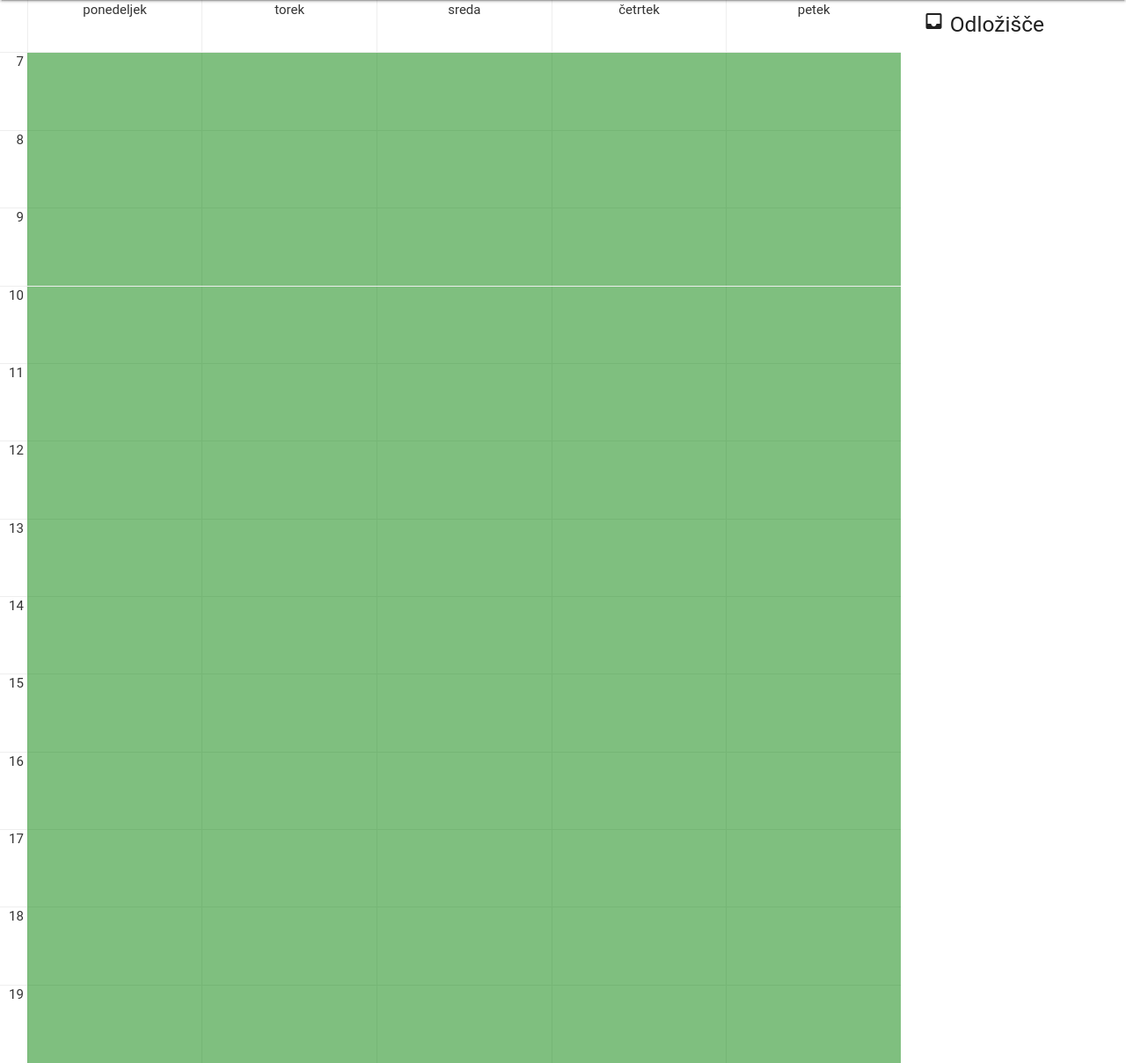
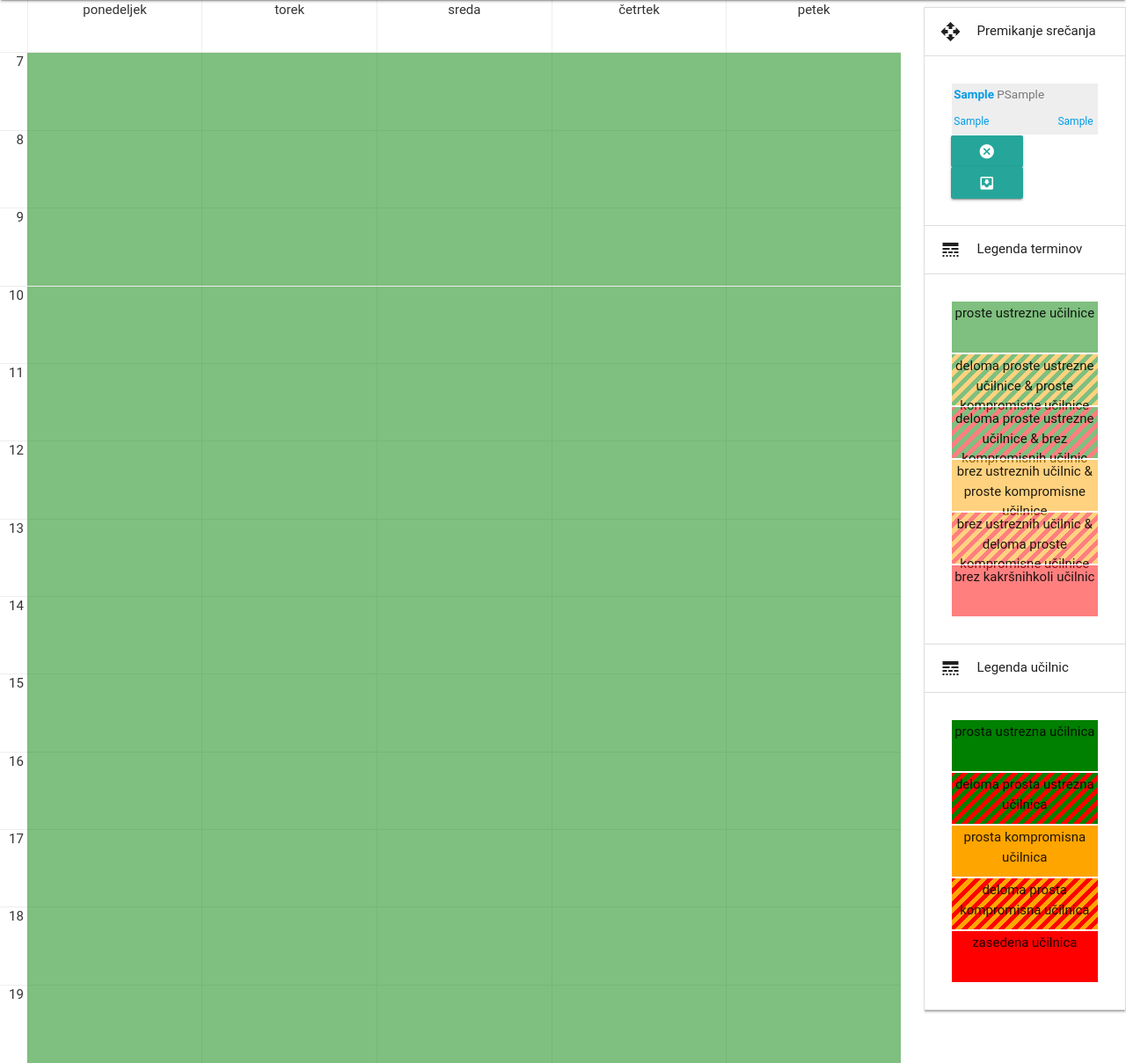
Before and after one commit to ul-fmf/urnik, a Django app: page /srecanje/1/premakni/ in a window 1280 px wide. Shown: the part 64-1273 px from the top of the page at 88% size. Run offline with Django 3.2, Linux system fonts and the light colour scheme; a user stored in the database is signed in; tables that the repository leaves empty hold one stand-in row (values such as "Sample post"); some libraries are stand-ins or nearby versions; some web fonts are replaced.

Commit message:
Izboljšave uporabniškega vmesnika

```diff
--- a/urnik/models.py
+++ b/urnik/models.py
@@ -111,12 +111,10 @@ class SrecanjeQuerySet(models.QuerySet):
     def prekrivanja(self):
         prekrivanja_ucilnic = defaultdict(set)
         prekrivanja_oseb = defaultdict(set)
-        prekrivanja_letnikov = defaultdict(set)
         srecanja = self.neodlozena().select_related(
             'ucilnica',
             'ucitelj'
         ).prefetch_related(
-            'predmet__letniki',
             'predmet__slusatelji'
         )
         for srecanje in srecanja:
@@ -125,18 +123,15 @@ class SrecanjeQuerySet(models.QuerySet):
                 for slusatelj in srecanje.predmet.slusatelji.all():
                     prekrivanja_oseb[(slusatelj, srecanje.dan, ura)].add(srecanje)
                 prekrivanja_ucilnic[(srecanje.ucilnica, srecanje.dan, ura)].add(srecanje)
-                for letnik in srecanje.predmet.letniki.all():
-                    prekrivanja_letnikov[(letnik, srecanje.dan, ura)].add(srecanje)
         prekrivanja_po_tipih = {
             'Prekrivanja učilnic': prekrivanja_ucilnic,
             'Prekrivanja oseb': prekrivanja_oseb,
-            'Prekrivanja letnikov': prekrivanja_letnikov,
         }
         return {
             opis_tipa: {
                 prekrivanje: srecanja
                 for prekrivanje, srecanja in prekrivanja_tipa.items()
-                if len(srecanja) > 1
+                if len(srecanja) > 1 and str(prekrivanje[0]).strip() != 'X'
             }
             for opis_tipa, prekrivanja_tipa in prekrivanja_po_tipih.items()
         }
@@ -203,8 +198,6 @@ class Termin:
             self.zasedenost = 'prosto'
         elif deloma_prave and proste_alternative:
             self.zasedenost = 'proste_le_alternative'
-        elif deloma_prave and deloma_alternative:
-            self.zasedenost = 'vse_mogoce'
         elif deloma_prave:
             self.zasedenost = 'deloma'
         elif proste_alternative:
--- a/urnik/static/stil.css
+++ b/urnik/static/stil.css
@@ -84,7 +84,6 @@ body {
 #informacije .srecanje {
     position: relative;
     height: 4em;
-    margin-right: 1em;
 }
 a.skrita {
     color: #777;
@@ -109,6 +108,9 @@ a.skrita {
 .termin:hover {
     /*opacity: 0.8;*/
 }
+.legenda {
+    text-align: center;
+}
 .termin button {
     border-style: none;
     width: 100%;
@@ -118,16 +120,16 @@ a.skrita {
     font-size: 0.9em;
     font-weight: bold;
 }
-.termin.zaseden {
+.zaseden {
     background: rgba(255, 0, 0, 0.5);
 }
-.termin.prosto {
+.prosto {
     background: rgba(0, 128, 0, 0.5);
 }
-.termin.proste_alternative {
+.proste_alternative {
     background: rgba(255, 165, 0, 0.5);
 }
-.termin.deloma {
+.deloma {
     background: repeating-linear-gradient(
       -45deg,
       rgba(0, 128, 0, 0.5),
@@ -136,7 +138,7 @@ a.skrita {
       rgba(255, 0, 0, 0.5) 10px
     );
 }
-.termin.proste_le_alternative {
+.proste_le_alternative {
     background: repeating-linear-gradient(
       -45deg,
       rgba(255, 165, 0, 0.5),
@@ -145,7 +147,7 @@ a.skrita {
       rgba(0, 128, 0, 0.5) 10px
     );
 }
-.termin.deloma_proste_alternative {
+.deloma_proste_alternative {
     background: repeating-linear-gradient(
       -45deg,
       rgba(255, 165, 0, 0.5),
@@ -154,7 +156,7 @@ a.skrita {
       rgba(255, 0, 0, 0.5) 10px
     );
 }
-.termin.vse_mogoce {
+.vse_mogoce {
     background: repeating-linear-gradient(
       -45deg,
       rgba(255, 165, 0, 0.5),
@@ -172,6 +174,14 @@ a.skrita {
     left: 100%;
     width: 100px;
     top: 0;
+    background: white;
+    /*height: 100%;*/
+    z-index: 100;
+}
+#informacije .urejanje {
+    left: 0;
+    width: 100px;
+    top: 100%;
     background: white;
     /*height: 100%;*/
     z-index: 100;
@@ -207,7 +217,7 @@ a.skrita {
     float: left;
     width: 25%;
 }
-.izbrana_ucilnica.ustrezna.deloma_prosta button {
+.ustrezna.deloma_prosta button, .ustrezna.deloma_prosta {
     background: repeating-linear-gradient(
       -45deg,
       rgba(0, 128, 0, 1),
@@ -216,13 +226,13 @@ a.skrita {
       rgba(255, 0, 0, 1) 10px
     );
 }
-.izbrana_ucilnica.ustrezna.zasedena button {
+.ustrezna.zasedena button, .ustrezna.zasedena {
     background: red;
 }
-.izbrana_ucilnica.ustrezna.prosta button {
+.ustrezna.prosta button, .ustrezna.prosta {
     background: green;
 }
-.izbrana_ucilnica.morebiti.deloma_prosta button {
+.morebiti.deloma_prosta button, .morebiti.deloma_prosta {
     background: repeating-linear-gradient(
       -45deg,
       orange,
@@ -231,10 +241,10 @@ a.skrita {
       rgba(255, 0, 0, 1) 10px
     );
 }
-.izbrana_ucilnica.morebiti.zasedena button {
+.morebiti.zasedena button, .morebiti.zasedena {
     background: red;
 }
-.izbrana_ucilnica.morebiti.prosta button {
+.morebiti.prosta button, .morebiti.prosta {
     background: orange;
 }
 nav {
--- a/urnik/templates/_prekrivanja.html
+++ b/urnik/templates/_prekrivanja.html
@@ -1,5 +1,10 @@
 {% for opis_tipa, prekrivanja_tipa in prekrivanja_po_tipih.items %}
-<h5><i class="material-icons">warning</i> {{ opis_tipa }}</h5>
+<li>
+    <div class="collapsible-header">
+        <i class="material-icons">warning</i>
+        {{ opis_tipa }} ({{ prekrivanja_tipa|length }})
+    </div>
+    <div class="collapsible-body">
         <ul class="collection">
         {% for prekrivanje, srecanja in prekrivanja_tipa.items %}
             <li class="collection-item">
@@ -17,4 +22,6 @@
             </li>
         {% endfor %}
         </ul>
+    </div>
+</li>
 {% endfor %}
--- a/urnik/templates/urnik.html
+++ b/urnik/templates/urnik.html
@@ -27,18 +27,66 @@
     </div>
 </div>
 <div id='informacije'>
+    <ul class="collapsible" data-collapsible="expandable">
         {% if nacin == 'urejanje' %}
-    <h5><i class="material-icons">inbox</i> Odložišče</h5>
+        <li>
+            <div class="collapsible-header active">
+                <i class="material-icons">inbox</i>Odložišče
+            </div>
+            <div class="collapsible-body">
                 {% for srecanje in odlozena_srecanja %}
                 {% include '_srecanje.html' with nacin='odlozisce' %}
                 {% endfor %}
+            </div>
+        </li>
         {% include '_prekrivanja.html' %}
 
         {% elif nacin == 'premikanje' %}
-    <h5><i class="material-icons">inbox</i> Premikanje srečanja</h5>
+        <li>
+            <div class="collapsible-header active">
+                <i class="material-icons">open_with</i> Premikanje srečanja
+            </div>
+            <div class="collapsible-body">
                 {% include '_srecanje.html' with nacin='odlozisce' srecanje=premaknjeno_srecanje %}
+                <form method="post" action="{% url 'odlozi_srecanje' premaknjeno_srecanje.id %}">
+                    {% csrf_token %}
+                    <input type="hidden" name="next" value="{{ next }}">
+                    <a class="btn" style="width: 49%" href="{{ next }}">
+                        <i class="small material-icons">cancel</i>
+                    </a>
+                    <button class="btn" style="width: 49%">
+                        <i class="material-icons">move_to_inbox</i>
+                    </button>
+                </form>
             </div>
+        </li>
+        <li>
+            <div class="collapsible-header active">
+                <i class="material-icons">line_style</i>Legenda terminov
+            </div>
+            <div class="collapsible-body">
+                <div class="legenda srecanje prosto">proste ustrezne učilnice</div>
+                <div class="legenda srecanje proste_le_alternative">deloma proste ustrezne učilnice &amp; proste kompromisne učilnice</div>
+                <div class="legenda srecanje deloma">deloma proste ustrezne učilnice &amp; brez kompromisnih učilnic</div>
+                <div class="legenda srecanje proste_alternative">brez ustreznih učilnic &amp; proste kompromisne učilnice</div>
+                <div class="legenda srecanje deloma_proste_alternative">brez ustreznih učilnic &amp; deloma proste kompromisne učilnice</div>
+                <div class="legenda srecanje zaseden">brez kakršnihkoli učilnic</div>
+            </div>
+        </li>
+        <li>
+            <div class="collapsible-header active">
+                <i class="material-icons">line_style</i>Legenda učilnic
+            </div>
+            <div class="collapsible-body">
+                <div class="legenda srecanje ustrezna prosta">prosta ustrezna učilnica</div>
+                <div class="legenda srecanje ustrezna deloma_prosta">deloma prosta ustrezna učilnica</div>
+                <div class="legenda srecanje morebiti prosta">prosta kompromisna učilnica</div>
+                <div class="legenda srecanje morebiti deloma_prosta">deloma prosta kompromisna učilnica</div>
+                <div class="legenda srecanje morebiti zasedena">zasedena učilnica</div>
+            </div>
+        </li>
         {% endif %}
+    </ul>
 </div>
 
 {% endif %}
--- a/urnik/views.py
+++ b/urnik/views.py
@@ -85,12 +85,13 @@ def premakni_srecanje(request, srecanje_id):
         return redirect(request.POST['next'])
     else:
         return render(request, 'urnik.html', {
-            'nacin': 'urejanje',
+            'nacin': 'premikanje',
             'naslov': 'Premikanje srečanja',
             'srecanja': srecanje.povezana_srecanja().urnik(),
             'odlozena_srecanja': Srecanje.objects.odlozena(),
             'prekrivanja_po_tipih': {},
             'prosti_termini': srecanje.prosti_termini(),
+            'premaknjeno_srecanje': srecanje,
             'next': request.META.get('HTTP_REFERER', '/'),
         })
 
@@ -106,7 +107,7 @@ def podvoji_srecanje(request, srecanje_id):
 def odlozi_srecanje(request, srecanje_id):
     srecanje = get_object_or_404(Srecanje, id=srecanje_id)
     srecanje.odlozi()
-    return redirect(request.META.get('HTTP_REFERER', '/'))
+    return redirect(request.POST['next'] or request.META.get('HTTP_REFERER', '/'))
 
 
 @login_required
```
Lines whose indentation alone changed are shown as unchanged.
